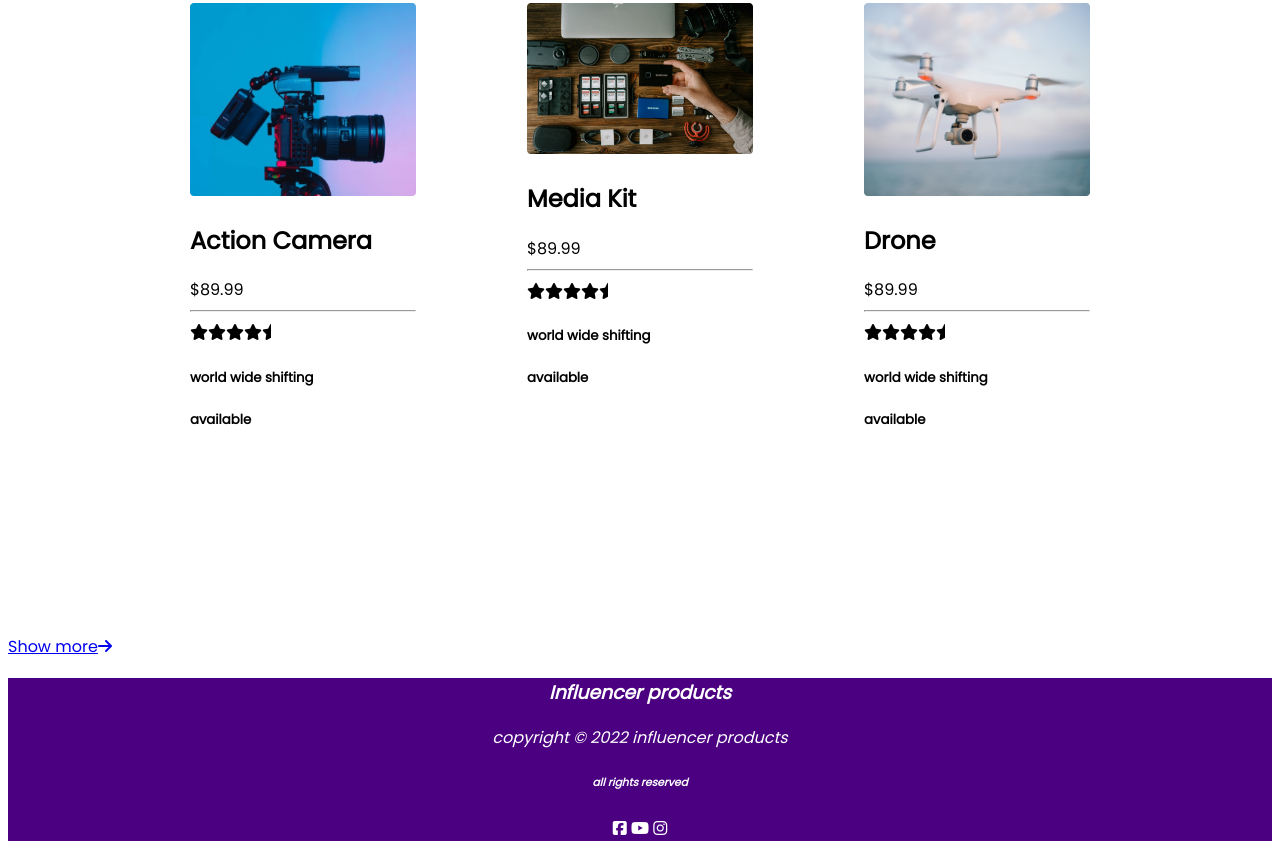
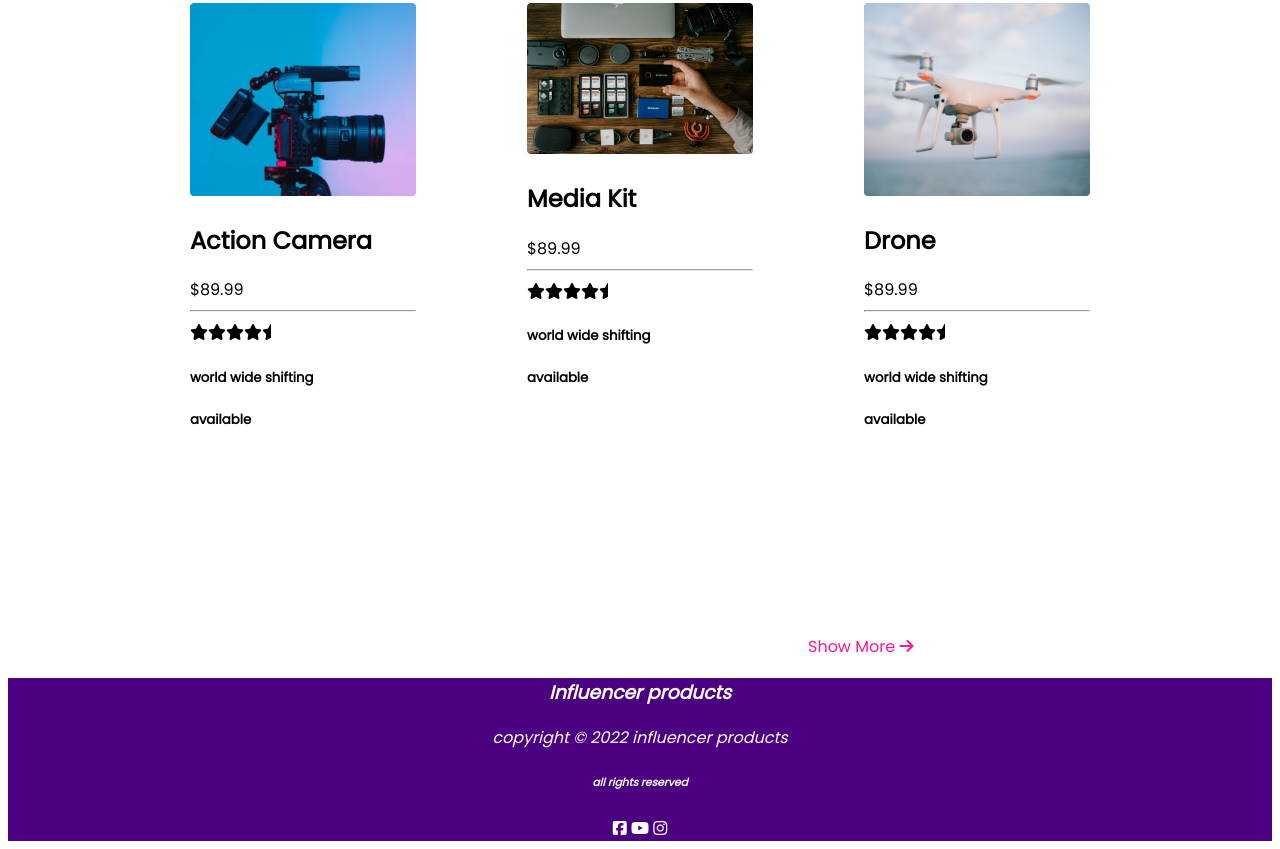
Before and after one commit to mujahim7/assignment-02, a plain HTML site: page index.html in a window 1280 px wide. Shown: the part 1887-2736 px from the top of the page. Drawn offline with Linux system fonts and the light colour scheme.

Commit message:
link-added

```diff
--- a/index.html
+++ b/index.html
@@ -95,9 +95,12 @@
             <h5>available</h5>
         </div>
     </section>
-    <a target="blank" class="link-bbutton" href="https://www.amazon.com/"> Show more<i
-            class="fas fa-arrow-right"></i></a> </a>
 
+    <div class="link-div">
+
+        <a target="blank" class="link-button" href="https://www.amazon.com/"> Show More <i
+                class="fas fa-arrow-right"></i></a>
+    </div>
 
     <footer>
         <h3>Influencer products</h3>
--- a/style.css
+++ b/style.css
@@ -39,9 +39,14 @@ font-size: 10px;
     width: 30%;
 }
 .link-button{
+    margin: 0px 0px 40px 800px;
     text-decoration: none;
     font: bold;
     color: deeppink;
+
+}
+.link-div{
+    margin-bottom: 5px;
 }
 
 footer{
```
